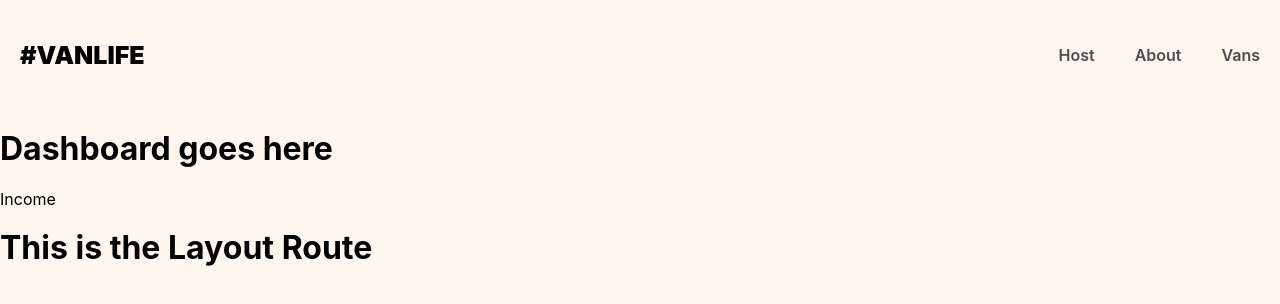
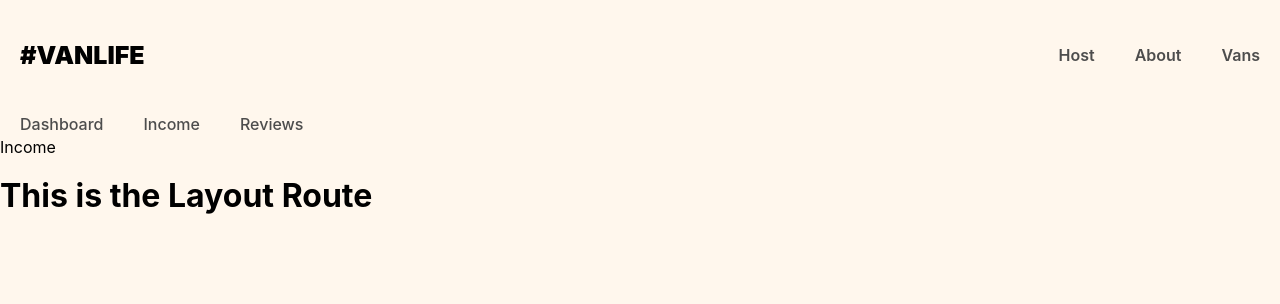
Before and after one commit to RahulPorel/Vans-Life, a React (Vite) app: page /host/income in a window 1280 px wide. Shown: the top 304 px of the page. Built offline with nearby package versions, Linux system fonts and the light colour scheme; what miragejs would draw is missing.

Commit message:
code update

```diff
--- a/src/App.jsx
+++ b/src/App.jsx
@@ -9,11 +9,11 @@
 import Reviews from "./pages/Host/Reviews";
 // import HostVans from "./pages/Host/HostVans"
 // import HostVanDetail from "./pages/Host/HostVanDetail"
-// import Layout from "./components/Layout"
+import Layout from "./components/Layout.jsx";
 // import HostLayout from "./components/HostLayout"
 
 import "../server.js";
-import Layout from "./components/Layout.jsx";
+import HostLayout from "./components/HostLayout.jsx";
 
 function App() {
   return (
@@ -23,8 +23,9 @@
           <Route path="/" element={<Home />} />
           <Route path="/about" element={<About />} />
           <Route path="/vans" element={<Vans />} />
-          <Route path="/vans/:id" element={<VanDetail />} />{" "}
-          <Route path="/host" element={<Dashboard />}>
+          <Route path="/vans/:id" element={<VanDetail />} />
+
+          <Route path="/host" element={<HostLayout />}>
             <Route path="/host/income" element={<Income />} />
             <Route path="/host/reviews" element={<Reviews />} />
           </Route>
--- /dev/null
+++ b/src/components/HostLayout.jsx
@@ -0,0 +1,21 @@
+import React from "react";
+import { Link, Outlet } from "react-router-dom";
+// import {  } from "react-router-dom";
+// import Dashboard from "../pages/Host/Dashboard";
+// import Income from "../pages/Host/Income";
+// import Reviews from "../pages/Host/Reviews";
+
+const HostLayout = () => {
+  return (
+    <>
+      <nav className="host-nav">
+        <Link to="/host">Dashboard</Link>
+        <Link to="/host/income">Income</Link>
+        <Link to="/host/reviews">Reviews</Link>
+      </nav>{" "}
+      <Outlet />
+    </>
+  );
+};
+
+export default HostLayout;
--- a/src/pages/Host/Dashboard.jsx
+++ b/src/pages/Host/Dashboard.jsx
@@ -1,11 +1,9 @@
 import React from "react";
-import { Outlet } from "react-router-dom";
 
 const Dashboard = () => {
   return (
     <>
       <h1>Dashboard goes here</h1>
-      <Outlet />
     </>
   );
 };
--- a/src/pages/Host/Income.jsx
+++ b/src/pages/Host/Income.jsx
@@ -1,4 +1,4 @@
-import React from 'react'
+
 
 const Income = () => {
   return (
--- a/src/pages/Host/Reviews.jsx
+++ b/src/pages/Host/Reviews.jsx
@@ -1,5 +1,3 @@
-import React from "react";
-
 const Reviews = () => {
   return <div>Reviews</div>;
 };
```
